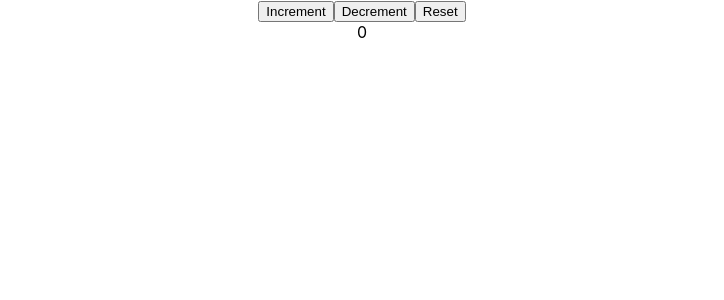
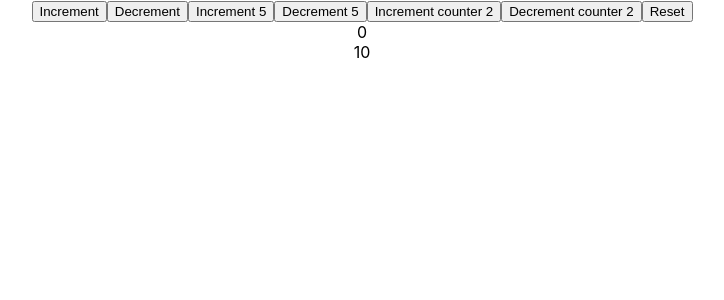
Before and after one commit to mittalaakash/hooks, a React (Create React App) app: page / in a window 1280 px wide. Shown: the top 300 px of the page, without its empty margins (278-1002 px from the left). Built offline with nearby package versions, Linux system fonts and the light colour scheme.

Commit message:
complex state/action reducer

```diff
--- a/src/App.js
+++ b/src/App.js
@@ -1,11 +1,11 @@
 import React from 'react';
 import './App.css';
-import CounterOne from './Components/CounterOne';
+import CounterTwo from './Components/CounterTwo';
 
 function App() {
   return (
     <div className='App'>
-      <CounterOne />
+      <CounterTwo />
     </div>
   );
 }
--- /dev/null
+++ b/src/Components/CounterTwo.js
@@ -0,0 +1,81 @@
+import React, { useReducer } from 'react';
+const initialState = {
+  firstCounter: 0,
+  secondCounter: 10,
+};
+const reducer = (state, action) => {
+  switch (action.type) {
+    case 'increment':
+      return { ...state, firstCounter: state.firstCounter + action.value };
+    case 'decrement':
+      return { ...state, firstCounter: state.firstCounter - action.value };
+    case 'increment2':
+      return { ...state, secondCounter: state.secondCounter + action.value };
+    case 'decrement2':
+      return { ...state, secondCounter: state.secondCounter - action.value };
+    case 'reset':
+      return initialState;
+    default:
+      return state;
+  }
+};
+function CounterTwo() {
+  const [count, dispatch] = useReducer(reducer, initialState);
+  return (
+    <div>
+      <button
+        onClick={() => {
+          dispatch({ type: 'increment', value: 1 });
+        }}
+      >
+        Increment
+      </button>
+      <button
+        onClick={() => {
+          dispatch({ type: 'decrement', value: 1 });
+        }}
+      >
+        Decrement
+      </button>
+      <button
+        onClick={() => {
+          dispatch({ type: 'increment', value: 5 });
+        }}
+      >
+        Increment 5
+      </button>
+      <button
+        onClick={() => {
+          dispatch({ type: 'decrement', value: 5 });
+        }}
+      >
+        Decrement 5
+      </button>
+      <button
+        onClick={() => {
+          dispatch({ type: 'increment2', value: 1 });
+        }}
+      >
+        Increment counter 2
+      </button>
+      <button
+        onClick={() => {
+          dispatch({ type: 'decrement2', value: 1 });
+        }}
+      >
+        Decrement counter 2
+      </button>
+      <button
+        onClick={() => {
+          dispatch({ type: 'reset' });
+        }}
+      >
+        Reset
+      </button>
+      <div>{count.firstCounter}</div>
+      <div>{count.secondCounter}</div>
+    </div>
+  );
+}
+
+export default CounterTwo;
```
